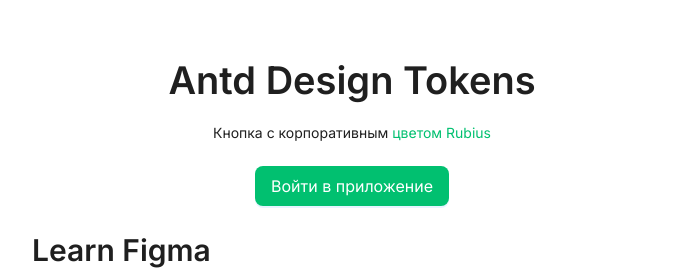
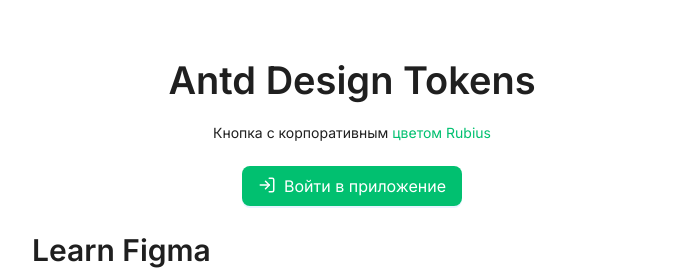
Before and after one commit to TerekhinProjects/antd-design-tokens, a React (Vite) app: page / in a window 1280 px wide. Shown: the top 270 px of the page, without its empty margins (288-971 px from the left). Built offline with nearby package versions, Linux system fonts and the light colour scheme.

Commit message:
feat: added lucide icons

```diff
--- a/package.json
+++ b/package.json
@@ -12,6 +12,7 @@
   "dependencies": {
     "@ant-design/icons": "^5.5.2",
     "antd": "^5.22.5",
+    "lucide-react": "^0.468.0",
     "react": "^18.3.1",
     "react-dom": "^18.3.1"
   },
--- a/src/App.tsx
+++ b/src/App.tsx
@@ -1,5 +1,6 @@
 import { Button, Dropdown, MenuProps, Space, Typography, App as AntdApp } from 'antd';
 import { GithubOutlined } from '@ant-design/icons';
+import { LogIn } from 'lucide-react';
 import './App.css'
 
 enum AuthProviderType {
@@ -48,7 +49,7 @@
                     <Typography.Paragraph>Кнопка с корпоративным <span className="brand">цветом Rubius</span></Typography.Paragraph>
 
                     <Dropdown menu={{ items: authProviders, onClick: onAuthSelect }} trigger={['click']}>
-                        <Button type="primary" size="large">
+                        <Button icon={<LogIn size={18} />} type="primary" size="large">
                             Войти в приложение
                         </Button>
                     </Dropdown>
```
Also changed, not shown: 1 other file (tests, documents, lock files or other folders).
